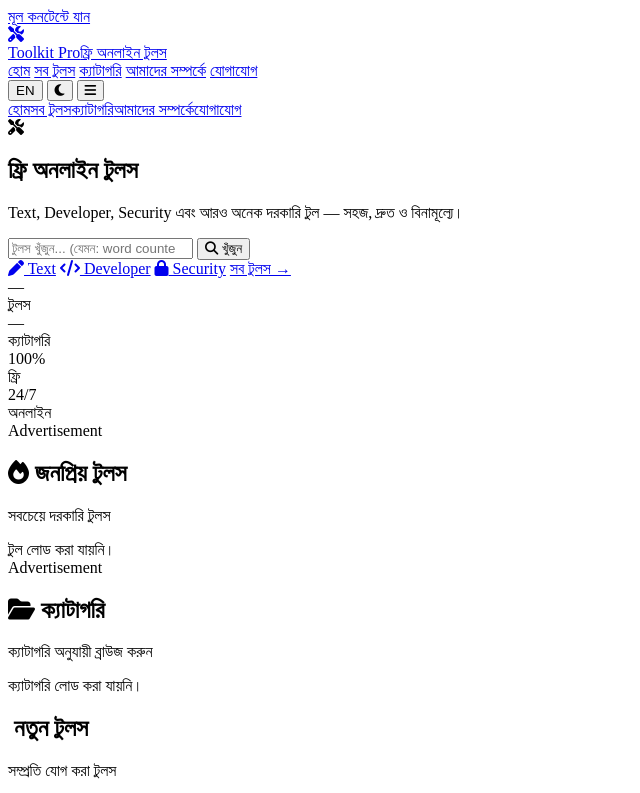
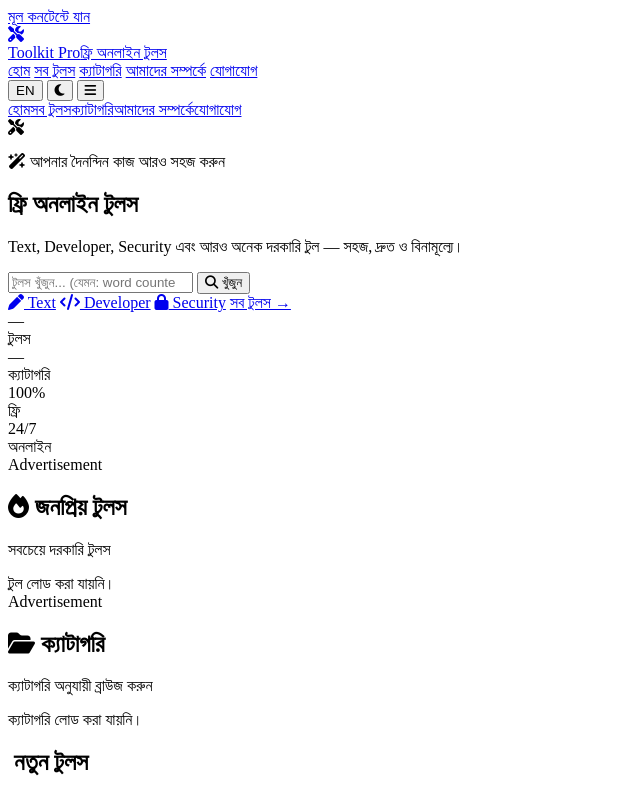
Before and after one commit to toolkitprov01-ui/toolkitpro.v.0.1, a website: page public/index.html in a window 1280 px wide. Shown: the top 793 px of the page, without its empty margins (0-640 px from the left). Drawn offline with Linux system fonts and the light colour scheme; no server answers; some icons are missing.

Commit message:
Refine homepage visual hierarchy to match reference design

```diff
--- a/public/index.html
+++ b/public/index.html
@@ -47,10 +47,10 @@
 </header>
 
 <main id="main-content">
-  <section class="hero-section">
+  <section class="hero-section" aria-labelledby="heroTitle">
     <div class="hero-content">
       <div class="hero-icon" aria-hidden="true"><i class="fas fa-tools"></i></div>
-      <h1 class="hero-title">ফ্রি অনলাইন <span>টুলস</span></h1>
+      <p class="hero-kicker"><i class="fas fa-wand-magic-sparkles"></i> আপনার দৈনন্দিন কাজ আরও সহজ করুন</p><h1 class="hero-title" id="heroTitle">ফ্রি অনলাইন <span>টুলস</span></h1>
       <p class="hero-subtitle">Text, Developer, Security এবং আরও অনেক দরকারি টুল — সহজ, দ্রুত ও বিনামূল্যে।</p>
       <form class="search-wrapper" id="searchForm" role="search">
         <label class="sr-only" for="searchInput">টুলস খুঁজুন</label>
```
